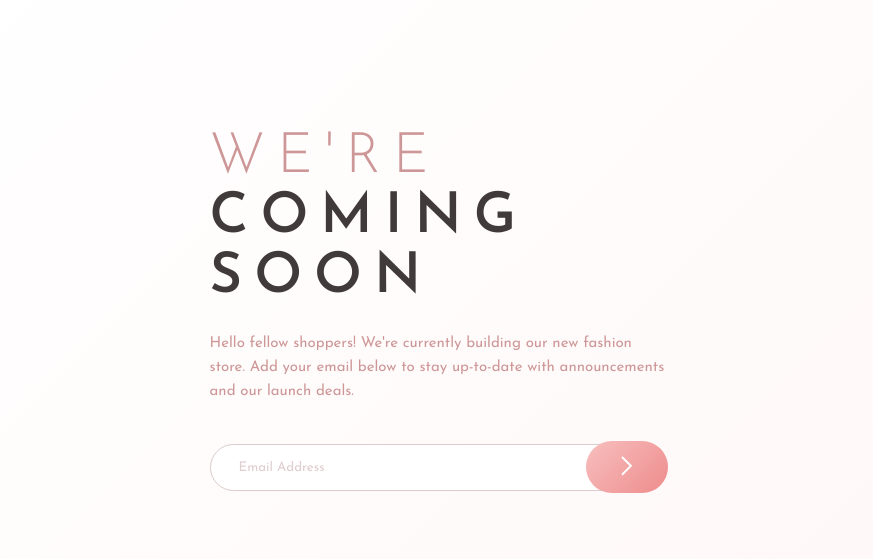
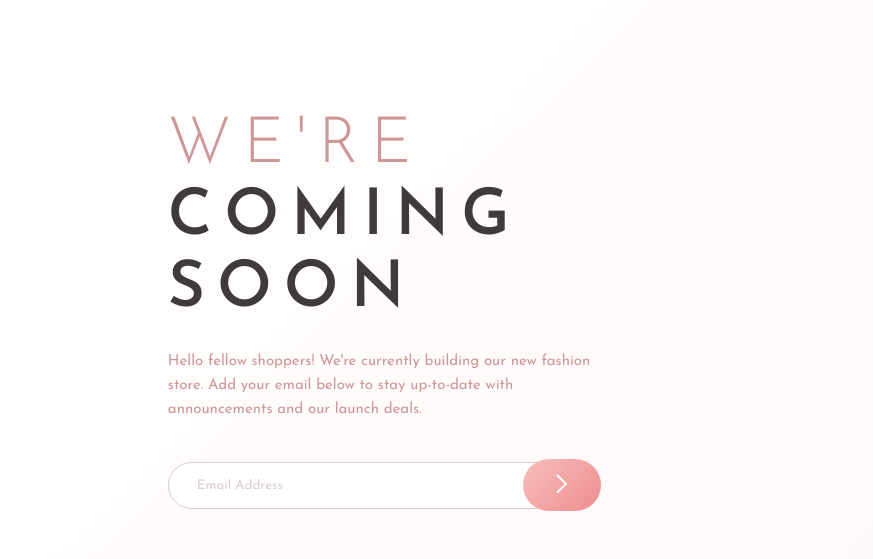
Before and after one commit to JohnsonSamuel324/Base-Apparel-Coming-Soon, a plain HTML site: page index.html in a window 1536 px wide. Shown: the part 122-681 px from the top of the page, 0-873 px from the left. Drawn offline with Linux system fonts and the light colour scheme.

Commit message:
Polished desktop

```diff
--- a/styles.css
+++ b/styles.css
@@ -44,7 +44,6 @@ main {
     display: flex;
     flex-direction: column;
     justify-content: center;
-    align-items: center;
     text-align: center;
     gap: 1rem;
     margin: 0 auto;
@@ -152,6 +151,9 @@ main {
 }
 
 @media (min-width: 1024px) {
+    body {
+        background-color: hsl(0, 36%, 70%);
+    }
     #page-logo-m {
         display: none;
     }
@@ -196,7 +198,17 @@ main {
 }
 @media (min-width: 1440px) {
     main {
-        width: 55%;
+        width: 65%;
+    }
+    #page-title {
+        font-size: 4rem;
+        line-height: 4.5rem;
+    }
+    #page-desc {
+        width: 80%;
+    }
+    .email-container {
+        width: 80%;
     }
     #input-btn {
         width: 18%;
```
